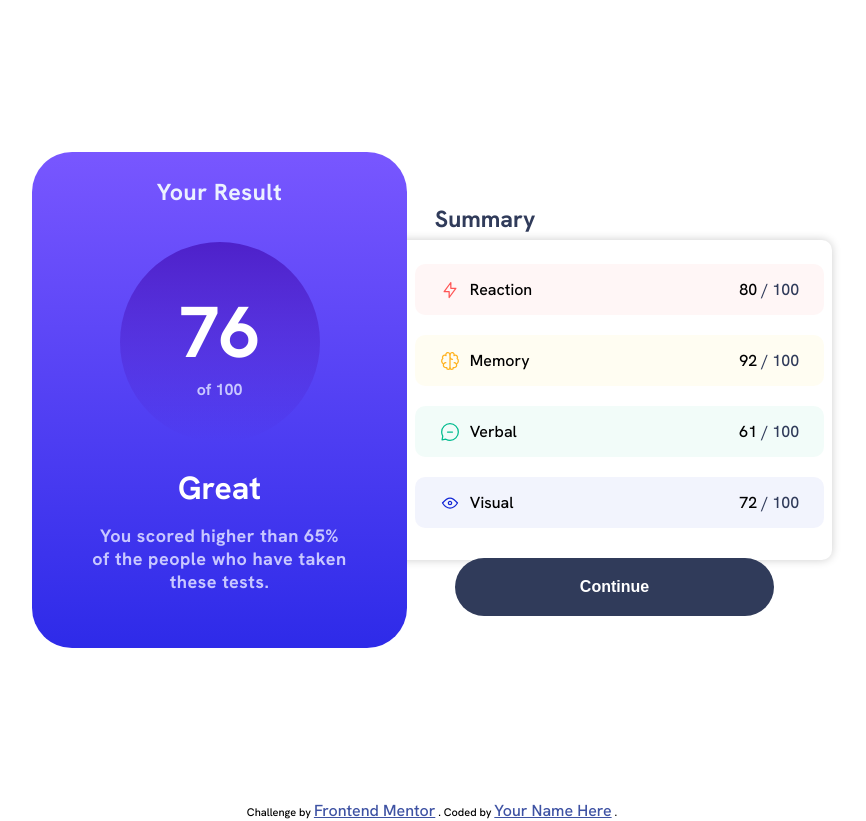
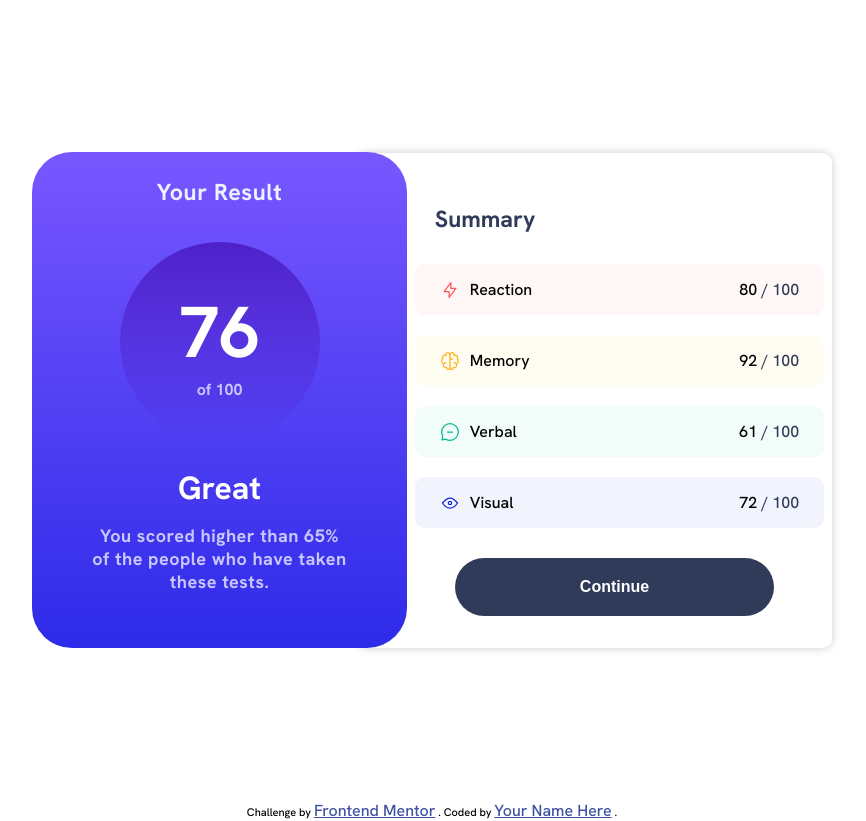
Before and after one commit to MrEscappe/results-summary-component-main, a plain HTML site: page index.html in a window 1280 px wide. Shown: the whole page, without its empty margins (208-1074 px from the left). Drawn offline with Linux system fonts and the light colour scheme.

Commit message:
Update style.css

```diff
--- a/assets/css/style.css
+++ b/assets/css/style.css
@@ -236,7 +236,7 @@ body {
 		border-radius: 10px;
 		box-shadow: 0 0 10px 0 rgba(0, 0, 0, 0.2);
 		margin-left: -50px;
-		height: calc(100vh - 480px);
+		height: 495px;
 		padding: 0 50px;
 	}
 
```
